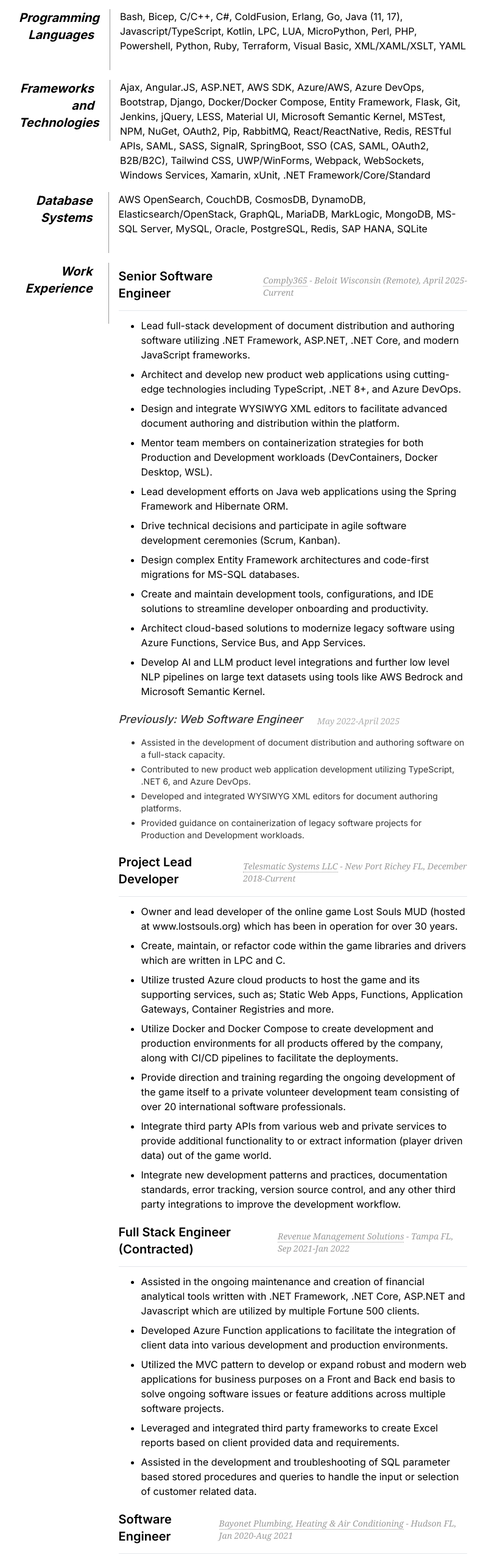
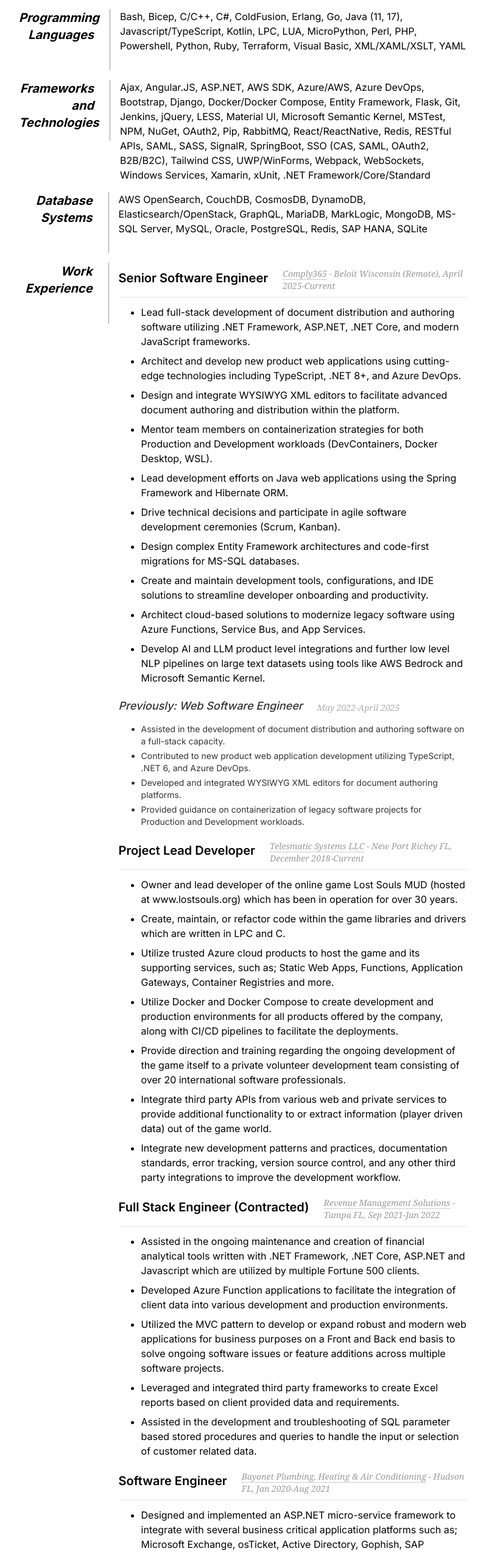
Before and after one commit to starhound/Resume, a Next.js app: page / in a window 1280 px wide. Shown: the part 234-2783 px from the top of the page at 61% size, without its empty margins (241-1039 px from the left). Built offline with nearby package versions, Linux system fonts and the light colour scheme.

Commit message:
Update WorkExperience component: add whitespace-nowrap class to job titles for improved layout consistency

```diff
--- a/src/components/WorkExperience.js
+++ b/src/components/WorkExperience.js
@@ -55,7 +55,7 @@ export default function WorkExperience() {
                 <dd className="sm:pl-4 sm:pt-2">
                     {/* Current Senior Position */}
                     <div className="flex flex-col sm:flex-row sm:items-center mb-2">
-                        <h2 className="text-lg sm:text-xl font-semibold">Senior Software Engineer</h2>
+                        <h2 className="text-lg sm:text-xl font-semibold sm:whitespace-nowrap">Senior Software Engineer</h2>
                         <span className="sm:pl-4 mt-1 sm:mt-0 sm:ml-2 text-sm sm:text-sm workTime">
                             <a href="https://comply365.com/">Comply365</a> - Beloit Wisconsin (Remote), April 2025-Current
                         </span>
@@ -65,7 +65,7 @@ export default function WorkExperience() {
 
                     {/* Previous Position at Same Company - Smaller Display */}
                     <div className="flex flex-col sm:flex-row sm:items-center mb-1 mt-3 opacity-80">
-                        <h3 className="text-base sm:text-lg font-medium italic">Previously: Web Software Engineer</h3>
+                        <h3 className="text-base sm:text-lg font-medium italic sm:whitespace-nowrap">Previously: Web Software Engineer</h3>
                         <span className="sm:pl-4 mt-1 sm:mt-0 sm:ml-2 text-xs sm:text-sm workTime">
                             May 2022-April 2025
                         </span>
@@ -78,7 +78,7 @@ export default function WorkExperience() {
 
                     {/* Other Work Experience */}
                     <div className="flex flex-col sm:flex-row sm:items-center mb-2 mt-4">
-                        <h2 className="text-lg sm:text-xl font-semibold">Project Lead Developer</h2>
+                        <h2 className="text-lg sm:text-xl font-semibold sm:whitespace-nowrap">Project Lead Developer</h2>
                         <span className="sm:pl-4 mt-1 sm:mt-0 sm:ml-2 text-sm sm:text-sm workTime">
                             <a href="https://lostsouls.org/">Telesmatic Systems LLC</a> - New Port Richey FL, December 2018-Current
                         </span>
@@ -87,7 +87,7 @@ export default function WorkExperience() {
                     <WorkExperienceResponsibilityList items={telesmaticSystemsResponsibilities} />
 
                     <div className="flex flex-col sm:flex-row sm:items-center mb-2">
-                        <h2 className="text-lg sm:text-xl font-semibold">Full Stack Engineer (Contracted)</h2>
+                        <h2 className="text-lg sm:text-xl font-semibold sm:whitespace-nowrap">Full Stack Engineer (Contracted)</h2>
                         <span className="sm:pl-4 mt-1 sm:mt-0 sm:ml-2 text-sm sm:text-sm workTime">
                             <a href="https://www.revenuemanage.com/">Revenue Management Solutions</a> - Tampa FL, Sep 2021-Jan 2022
                         </span>
@@ -97,7 +97,7 @@ export default function WorkExperience() {
 
                     <div className="no-print">
                         <div className="flex flex-col sm:flex-row sm:items-center mb-2">
-                            <h2 className="text-lg sm:text-xl font-semibold">Software Engineer</h2>
+                            <h2 className="text-lg sm:text-xl font-semibold sm:whitespace-nowrap">Software Engineer</h2>
                             <span className="sm:pl-4 mt-1 sm:mt-0 sm:ml-2 text-sm sm:text-sm workTime">
                                 <a href="https://www.bayonet-inc.com/">Bayonet Plumbing, Heating & Air Conditioning</a> - Hudson FL, Jan 2020-Aug 2021
                             </span>
```
